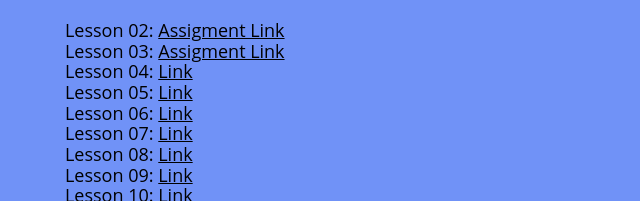
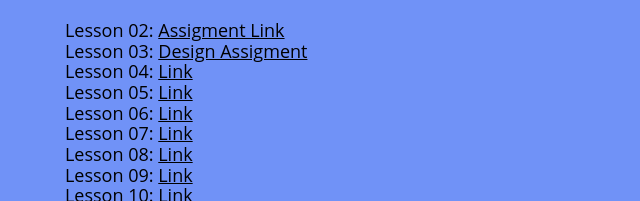
Before and after one commit to Oakleyvirgi/oakleyvirgi.github.io, a plain HTML site: page index.html in a window 1280 px wide. Shown: the part 153-354 px from the top of the page, 0-640 px from the left. Drawn offline with Linux system fonts and the light colour scheme.

Commit message:
design-activity

```diff
--- a/index.html
+++ b/index.html
@@ -23,8 +23,7 @@
           href="Lesson_2/design-principles.html">Assigment
           Link</a></li>
       <li>Lesson 03: <a
-          href="https://byui.instructure.com/courses/125478/assignments/5027985?module_item_id=13620246">Assigment
-          Link</a></li>
+          href="https://byui.instructure.com/courses/125478/assignments/5027985?module_item_id=13620246">Design Assigment</a></li>
       <li>Lesson 04: <a href="https://byui.instructure.com/courses/125478/modules">Link</a></li>
       <li>Lesson 05: <a href="https://byui.instructure.com/courses/125478/modules">Link</a></li>
       <li>Lesson 06: <a href="https://byui.instructure.com/courses/125478/modules">Link</a></li>
```
